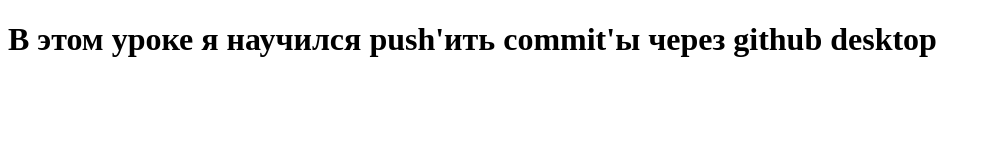
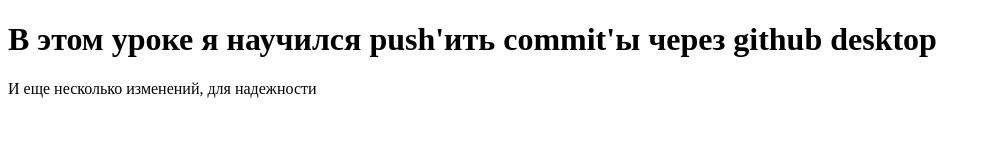
Before and after one commit to ViktorKolyadar/lesson-12, a plain HTML site: page index.html in a window 1280 px wide. Shown: the whole page, without its empty margins (0-991 px from the left). Drawn offline with Linux system fonts and the light colour scheme.

Commit message:
Update index.html
И еще несколько изменений, для надежности

```diff
--- a/index.html
+++ b/index.html
@@ -8,5 +8,6 @@
 	<h1>
 		В этом уроке я научился push'ить commit'ы через github desktop
 	</h1>
+	<p>И еще несколько изменений, для надежности</p>
 </body>
 </html>
```
